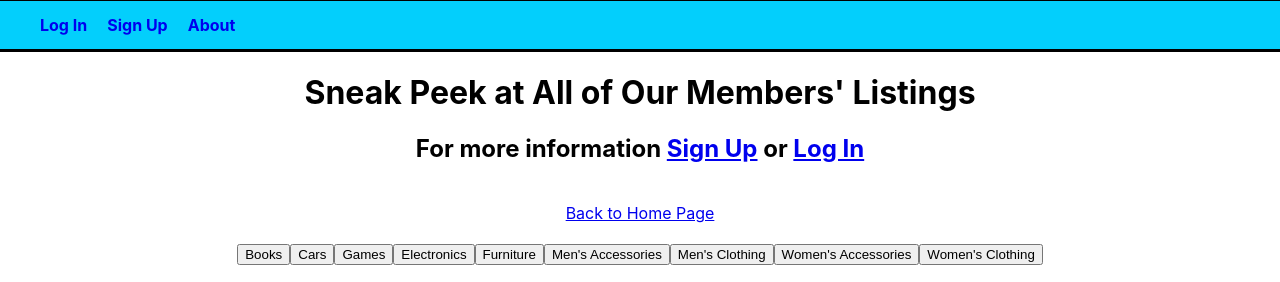
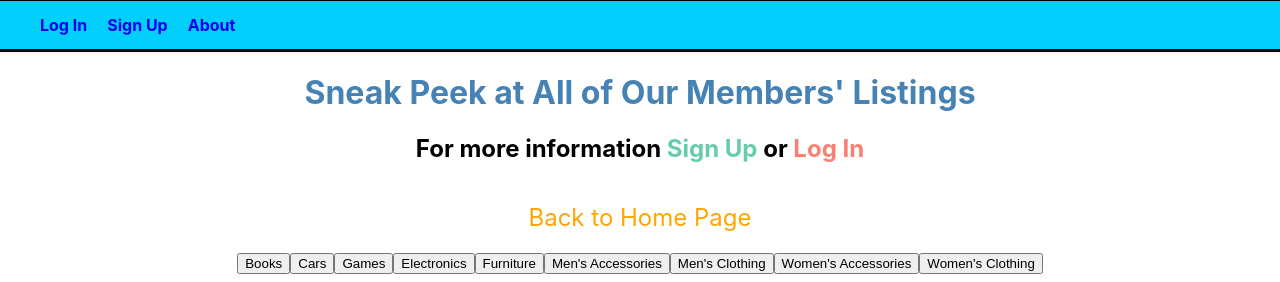
Before and after one commit to Mepkaz01/EatWiki-frontend.github.io, a React (Create React App) app in the folder my-salepoint-app/: page /items in a window 1280 px wide. Shown: the top 282 px of the page. Built offline with nearby package versions, Linux system fonts and the light colour scheme; no server answers.

Commit message:
Added some styling

```diff
--- a/my-salepoint-app/src/components/Home.js
+++ b/my-salepoint-app/src/components/Home.js
@@ -36,10 +36,10 @@ class Home extends React.Component{
 
             </nav>
             <div style={{display:'flex', flexDirection:'column',justifyContent:'center', alignItems:'center'}}>
-            <h1>Welcome to Sale Point</h1>
-            <h2>Buy Smart and Sell with Confidence</h2>
+            <h1 style={{color:'white'}}>Welcome to Sale Point</h1>
+            <h2 style={{color:'orange'}}>Buy Smart and Sell with Confidence</h2>
             <div>
-            <Link to="/items">Peek All Listings</Link>
+            <Link to="/items" style={{textDecoration:'none', fontSize:'150%', color:'yellow'}}>Peek All Listings</Link>
             </div>
             <div style={{display:'flex', flexWrap:'wrap',justifyContent:'center', width:'500px', marginTop:'20px'}}>
             {this.state.items.map(item =>
--- a/my-salepoint-app/src/components/ItemDelete.js
+++ b/my-salepoint-app/src/components/ItemDelete.js
@@ -29,19 +29,18 @@ handleDelete = (event) => {
     axios.delete(`http://localhost:3001/items/${this.props.match.params.indx}`)
     .then(resp => {
         console.log("Item Deleted");
-        console.log(resp)
-        // this.props.history.push('/')
         this.props.history.push(`/profile/${this.state.item.userId}`)
     })
 
 }
+
 render = (props)=>{
     const item=this.state.item
 
     return(
         <div>
 
-            <h1> Item Sale </h1>
+            <h1> Listing Detail </h1>
             <div className="App1">
             <div style={{marginTop:'30px'}} >
                 <img src={item.image} alt="Pic" width='400' height="300"/>
--- a/my-salepoint-app/src/components/Items.js
+++ b/my-salepoint-app/src/components/Items.js
@@ -93,10 +93,10 @@ render = ()=>{
             <Link to="" style={{padding:'4px 10px', textDecoration:'none', fontWeight:'bolder'}} >About</Link>
             </nav>
             <div>
-            <h1>Sneak Peek at All of Our Members' Listings</h1>
-            <h2>For more information <Link to="/signup">Sign Up</Link> or <Link to="/login">Log In</Link></h2>
+            <h1 style={{color:'#4682B4', fontWeight:'bolder'}}>Sneak Peek at All of Our Members' Listings</h1>
+            <h2>For more information <Link to="/signup" style={{textDecoration:'none', color:'#66CDAA'}}>Sign Up</Link> or <Link to="/login" style={{textDecoration:'none', color:'#FA8072'}}>Log In</Link></h2>
             <br></br>
-            <Link to="/">Back to Home Page</Link>
+            <Link to="/" style={{textDecoration:'none', fontSize:'150%', color:'orange'}}>Back to Home Page</Link>
             <br></br>
             <br></br>
             <button onClick={this.filterBooks}>Books</button>
--- a/my-salepoint-app/src/components/Profile.js
+++ b/my-salepoint-app/src/components/Profile.js
@@ -70,11 +70,11 @@ class Profile extends Component {
 
 
     toggle1= () =>{
-        // const top=!this.state.top
+
         this.setState({top:!this.state.top})
     }
     userItemToggle= () =>{
-        // const top=!this.state.top
+
         this.setState({userItemTag:!this.state.userItemTag})
     }
 
--- a/my-salepoint-app/src/components/ProfileEdit.js
+++ b/my-salepoint-app/src/components/ProfileEdit.js
@@ -5,7 +5,7 @@ const ProfileEdit = (props) => {
     return (
         <div>
               <fieldset style={{width:'350px', border:' solid blue 1px' ,borderRadius:'5px',padding:'20px 10px'}}>
-        <legend>{props.user.username} Detail</legend>
+        <legend>{props.user.name}'s Detail</legend>
             <form onSubmit={props.handleSubmit} style={{display:'flex',flexDirection:'column',alignItems:"center"}}>
                 <div style={{marginBottom:'2px'}}><label  class="labelst" for="id1">Name: </label><input onChange={props.handleChange} type="text" name="name" value={props.user.name} placeholder="name" style={{ padding: '10px 10px',borderTopRightRadius:'5px', borderEndEndRadius:'5px',border:'0.25px solid', borderLeft:'0'}}/></div>
                 <div style={{marginBottom:'2px'}}><label  class="labelst" for="id1">Username: </label><input onChange={props.handleChange} type="text" name="username" value={props.user.username} placeholder="username" style={{ padding: '10px 10px',borderTopRightRadius:'5px', borderEndEndRadius:'5px',border:'0.25px solid', borderLeft:'0'}}/></div>
--- a/my-salepoint-app/src/components/UserItems.js
+++ b/my-salepoint-app/src/components/UserItems.js
@@ -45,7 +45,7 @@ class UserItems extends React.Component {
 
             return(
                 <div style={{margin:'10px'}}>
-                    <h1>Your Listings</h1>
+                    <h1>My Listings</h1>
                     {/* <ShoppingCart  shop={this.state.items}/> */}
 
 
@@ -62,7 +62,7 @@ class UserItems extends React.Component {
                                 {/* <fieldset style={{width:'300px', border:' solid blue 1px' ,borderRadius:'5px',padding:'20px 10px',marginBottom:'15px'}}>
         <legend> Detail</legend> */}
                                 <h3 key={item.id} style={{padding:'2px', margin:'5px'}}>{item.itemName}</h3>
-                                <h4 key={item.id} style={{padding:'2px', margin:'5px'}}>{item.category}{'  ( '}<span style={{color:'red'}}>{item.status}</span>{' )'}{' Price $'}<span style={{color:'blue'}} >{item.price}</span></h4>
+                                <h4 key={item.id} style={{padding:'2px', margin:'5px'}}>{item.category}{'  ( '}<span style={{color:'red'}}>{item.status}</span>{' )'}{' Price $'}<span style={{color:'blue'}} >{this.thousands_separators(item.price)}</span></h4>
 
                                 <p key={item.id} style={{padding:'2px', margin:'5px 0 10px 0'}}>{item.description}</p>
                                 {/* </fieldset> */}
```
Also changed, not shown: my-salepoint-app/src/components/ItemAdd.js (+4 -7 lines).
